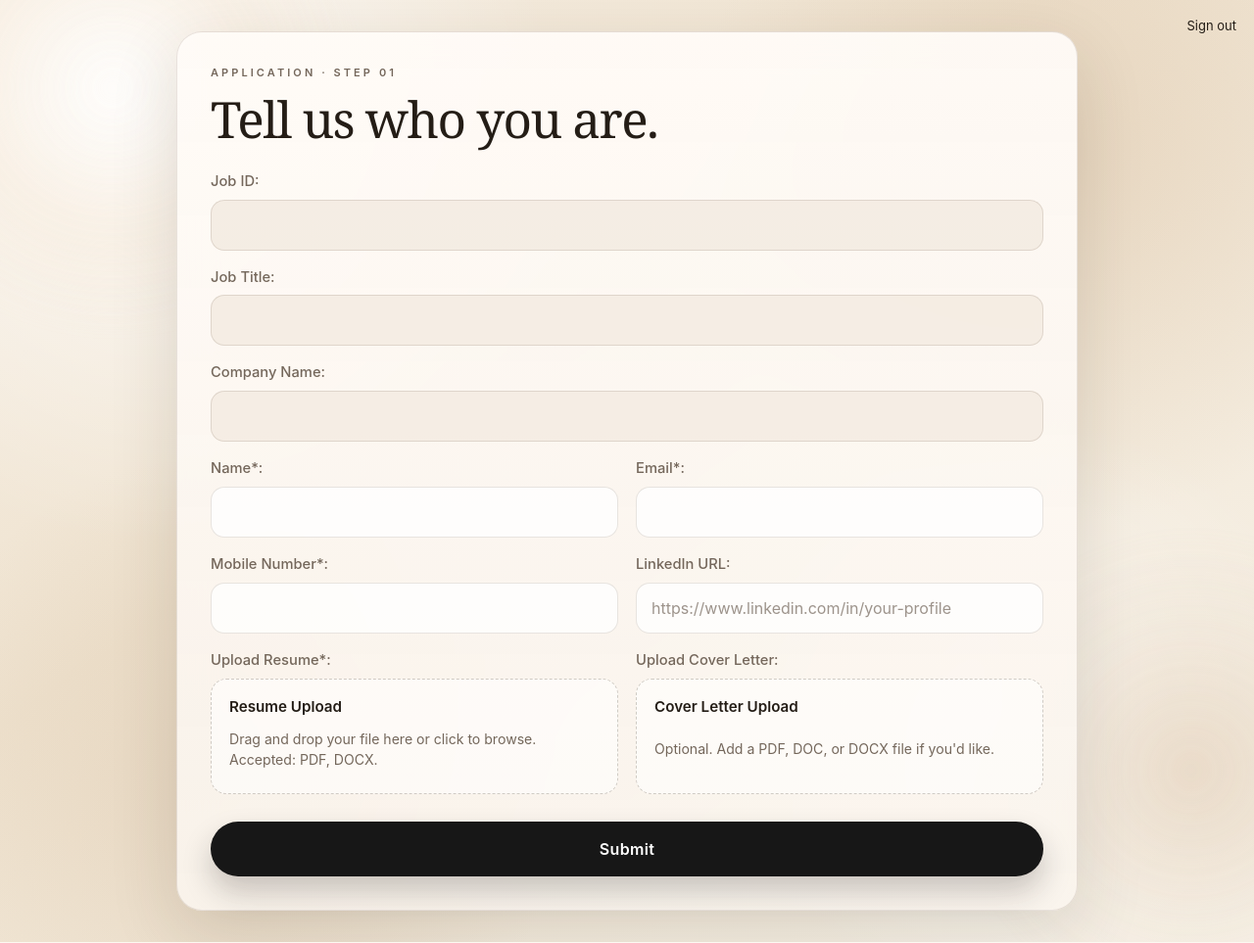
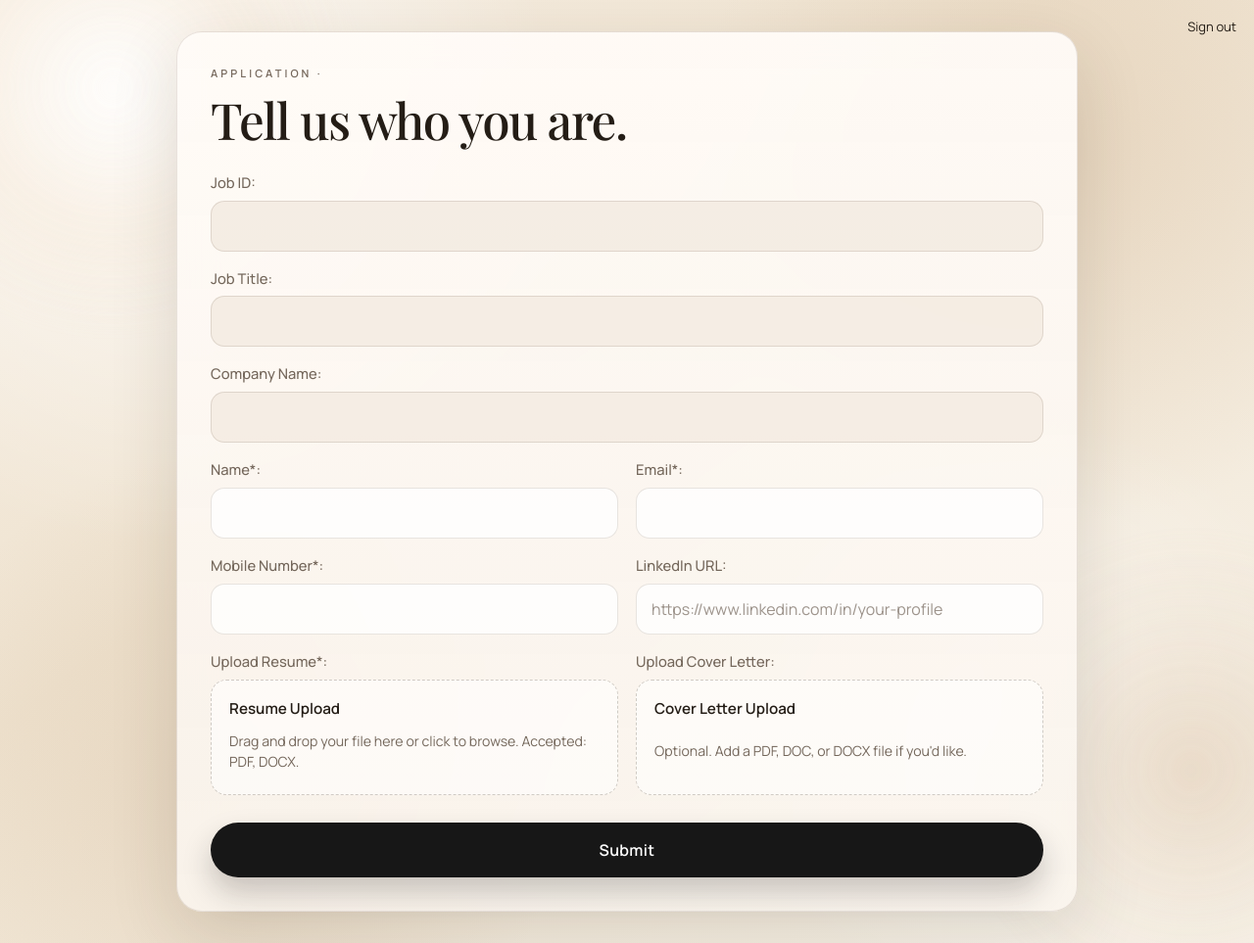
Before and after one commit to Vaibhavkaremgar/Eve_job_application_Form, a FastAPI app: template templates/index.html in a window 1280 px wide. Shown: the whole page at 98% size. Run offline with FastAPI, Linux system fonts and the light colour scheme; the template is opened without the code that fills it, so the values that code supplies are empty.

Commit message:
Done changes in index.html page regarding font

```diff
--- a/templates/index.html
+++ b/templates/index.html
@@ -2,6 +2,9 @@
 <html>
     <head>
         <title>Job Application Form</title>
+        <link rel="preconnect" href="https://fonts.googleapis.com">
+        <link rel="preconnect" href="https://fonts.gstatic.com" crossorigin>
+        <link href="https://fonts.googleapis.com/css2?family=Manrope:wght@400;500;600;700&family=Playfair+Display:wght@500;600;700&display=swap" rel="stylesheet">
         <style>
         :root {
             --bg: #f4ede3;
@@ -31,7 +34,7 @@
             justify-content: center;
             overflow-x: hidden;
             color: var(--text);
-            font-family: "Inter", "Segoe UI", Arial, sans-serif;
+            font-family: "Manrope", "Segoe UI", Arial, sans-serif;
             background:
                 radial-gradient(circle at 12% 14%, rgba(255, 255, 255, 0.72), transparent 30%),
                 radial-gradient(circle at 85% 16%, rgba(215, 187, 155, 0.36), transparent 28%),
@@ -99,12 +102,13 @@
             text-transform: uppercase;
             color: var(--muted);
             font-weight: 600;
+            font-family: "Manrope", "Segoe UI", Arial, sans-serif;
         }
 
         h2 {
             margin: 0;
             color: var(--text);
-            font-family: Georgia, "Times New Roman", serif;
+            font-family: "Playfair Display", Georgia, "Times New Roman", serif;
             font-size: clamp(2.2rem, 4vw, 3.8rem);
             line-height: 1.03;
             font-weight: 500;
@@ -143,6 +147,7 @@
             line-height: 1.35;
             color: var(--muted);
             font-weight: 500;
+            font-family: "Manrope", "Segoe UI", Arial, sans-serif;
         }
 
         input[type="text"],
@@ -156,6 +161,7 @@
             background: var(--field-bg);
             color: var(--text);
             font: inherit;
+            font-family: "Manrope", "Segoe UI", Arial, sans-serif;
             transition: border-color 0.18s ease, box-shadow 0.18s ease, transform 0.18s ease, background 0.18s ease;
         }
 
@@ -204,6 +210,7 @@
             font-size: 0.95rem;
             color: var(--text);
             font-weight: 600;
+            font-family: "Manrope", "Segoe UI", Arial, sans-serif;
         }
 
         .upload-copy {
@@ -211,6 +218,7 @@
             color: var(--muted);
             font-size: 0.88rem;
             line-height: 1.55;
+            font-family: "Manrope", "Segoe UI", Arial, sans-serif;
         }
 
         input[type="file"] {
@@ -234,6 +242,7 @@
             background: var(--button);
             color: #fff;
             font: inherit;
+            font-family: "Manrope", "Segoe UI", Arial, sans-serif;
             font-weight: 600;
             letter-spacing: 0.02em;
             cursor: pointer;
@@ -348,7 +357,7 @@
         <form id="applicationForm" action="/apply" method="POST" enctype="multipart/form-data">
             <div class="form-shell">
                 <div class="form-head">
-                    <p class="eyebrow">APPLICATION &middot; STEP 01</p>
+                    <p class="eyebrow">APPLICATION &middot;</p>
                     <h2>Tell us who you are.</h2>
                 </div>
 
```
